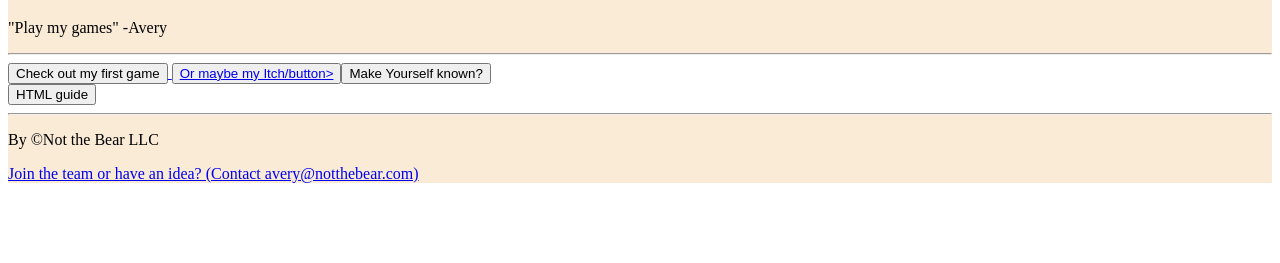
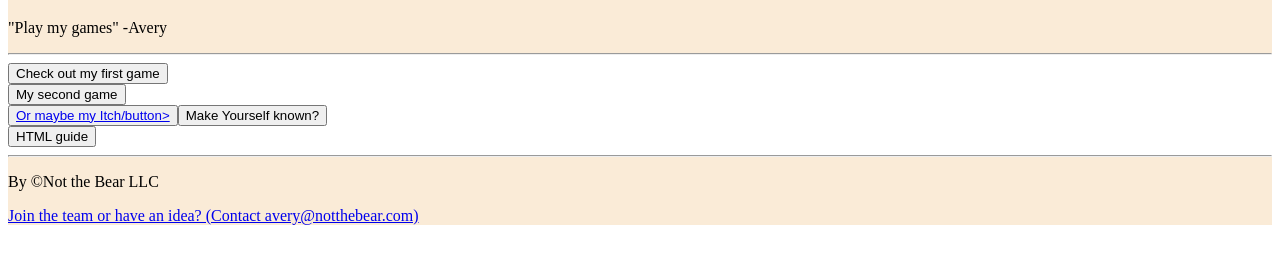
Before and after one commit to NottheBear/notthebearweb, a plain HTML site: page index.html in a window 1280 px wide. Shown: the part 61-324 px from the top of the page. Drawn offline with Linux system fonts and the light colour scheme.

Commit message:
Add link to second game in index.html

```diff
--- a/index.html
+++ b/index.html
@@ -17,6 +17,11 @@
             <a href="trenchieticker/">
                 <button>Check out my first game</button>
             </a>
+            <br>
+            <a href="muddle/">
+                <button>My second game</button>
+            </a>
+            <br>
             <a href="https://nottheavery.itch.io">
                 <button>Or maybe my Itch/button>
             </a>
```
